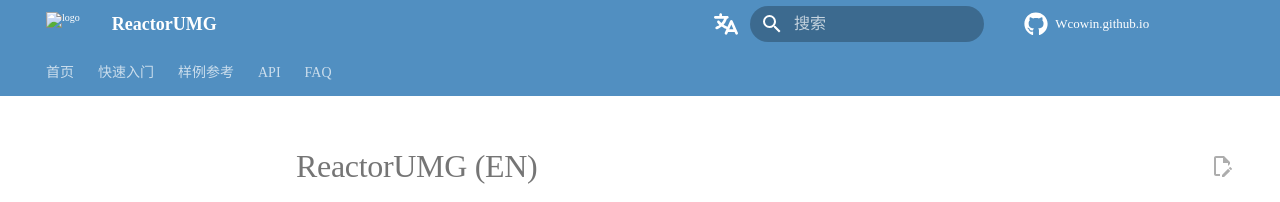
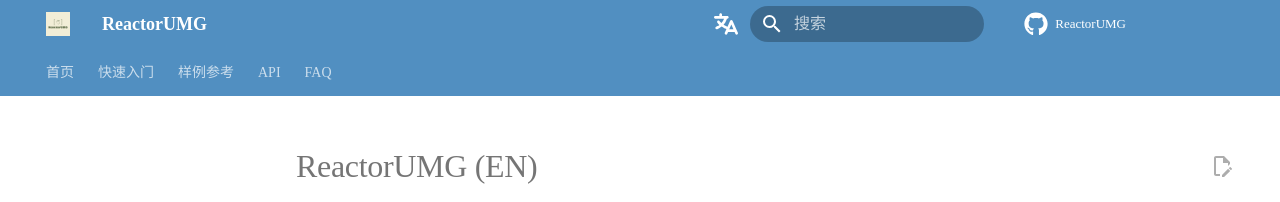
Before and after one commit to Caleb196x/ReactorUMGOnlineDoc, an MkDocs documentation site: the page built from docs/en/index.md, in a window 1280 px wide. Shown: the top 202 px of the page. Built offline with MkDocs 1.6.1 and Material for MkDocs 9.7.7, drawn with Linux system fonts in a browser that asks for light colours; comment, search, counter and statistics services are not loaded; a style sheet for code colours, icons or effects is not loaded.

```diff
--- a/mkdocs.yml
+++ b/mkdocs.yml
@@ -9,8 +9,6 @@ theme:
   name: material
   language: zh
   custom_dir: docs/overrides
-  logo: https://pica.zhimg.com/80/v2-74ecd899c7c4cc0258930eaff239a21b_1440w.webp
-  favicon: https://i.stardots.io/wcowin/1750090373988.png
   palette:
     - scheme: default
       primary: indigo
@@ -63,7 +61,7 @@ theme:
     alternate: fontawesome/solid/language
 
 repo_url: https://github.com/caleb196x/ReactorUMG # 右上角点击跳转的链接
-repo_name: Wcowin.github.io # 右上角的名字
+repo_name: ReactorUMG # 右上角的名字
 
 nav:
   - 首页: index.md
```
Also changed, not shown: docs/index.md (+1 -1 lines), docs/images/favicon.ico (added), docs/images/favicon1.ico (added), docs/images/horizontal.png (added), docs/images/logo-transparent.png (added), docs/images/logo.png (added), docs/images/story.png (added).
